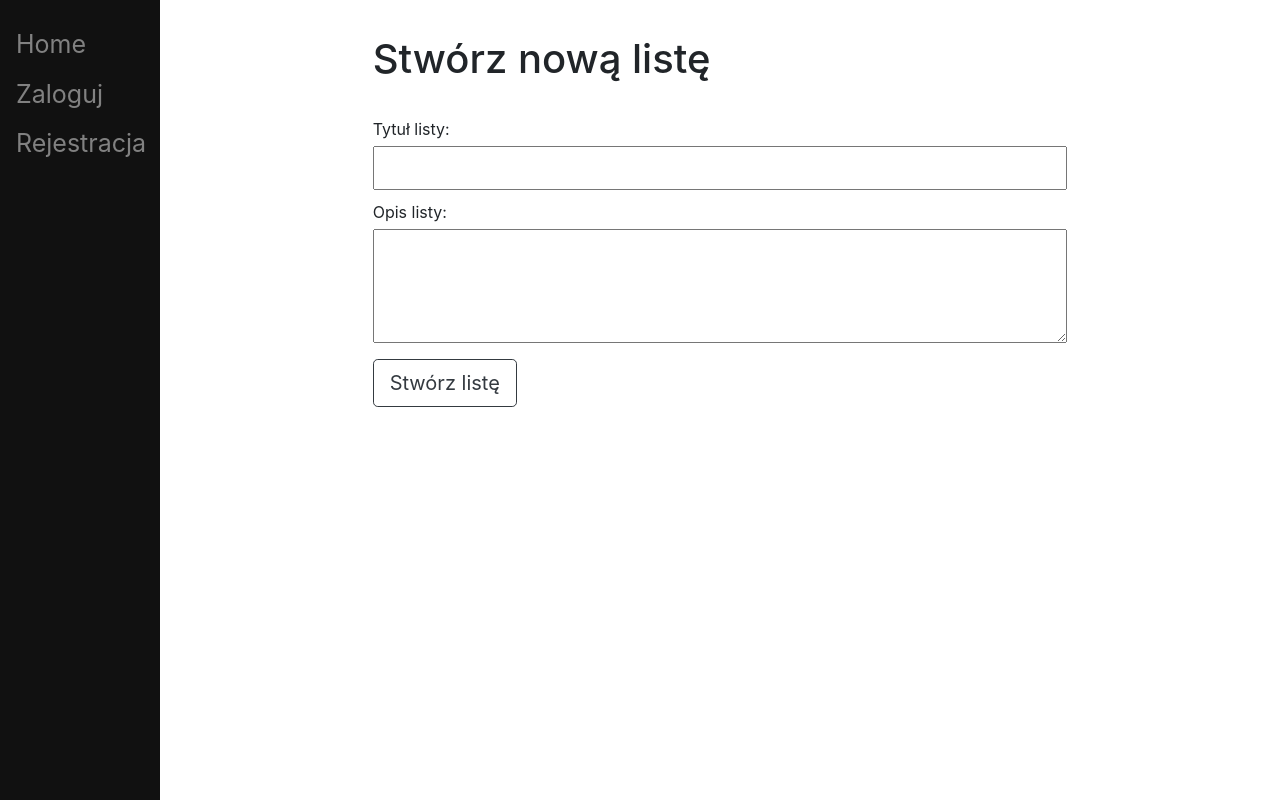
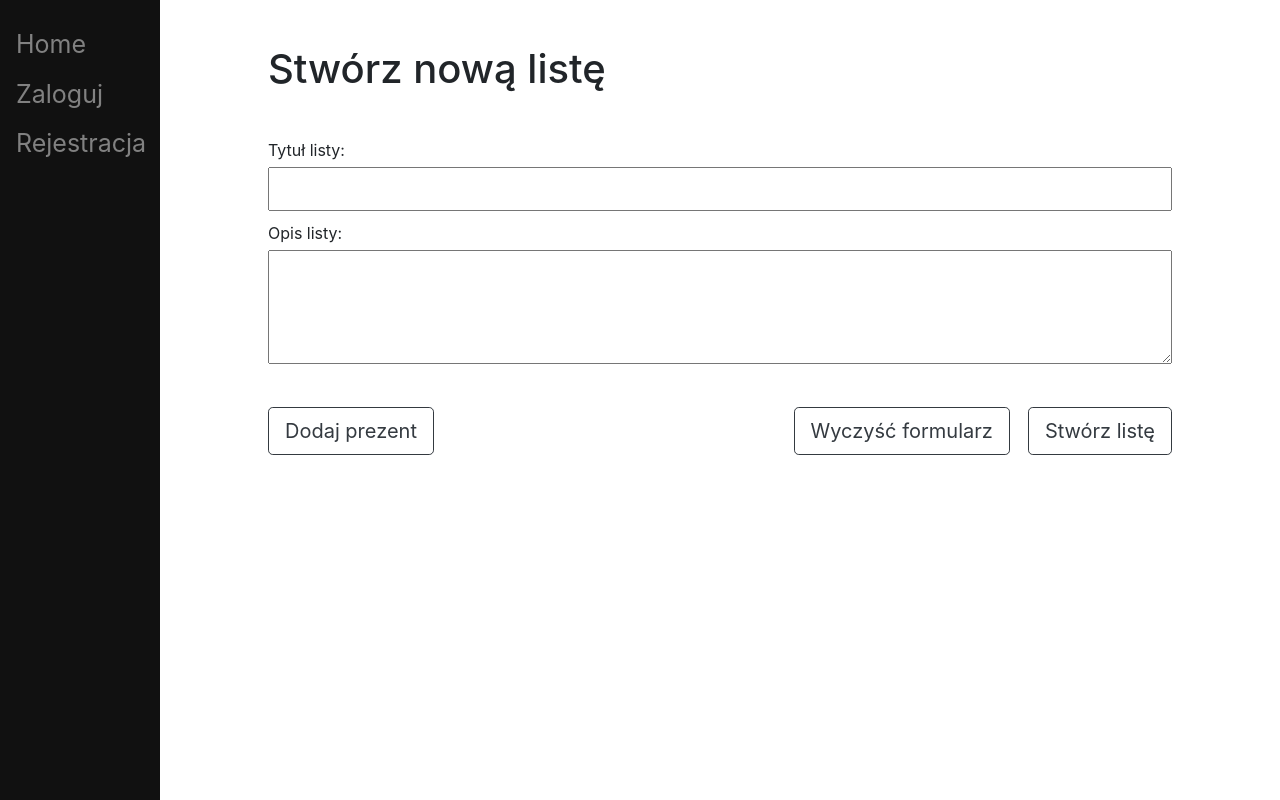
Before and after one commit to cninja5/AplikacjaWebowa, a Django app: page /createList/ in a window 1280 px wide. Run offline with Django 4.2, Linux system fonts and the light colour scheme.

Commit message:
Dodanie formularza do tworzenia  listy wraz z dodawaniem prezentów

```diff
--- a/WishLists/forms.py
+++ b/WishLists/forms.py
@@ -1,7 +1,7 @@
 # forms.py
 
 from django import forms
-from main.models import Listy
+from main.models import Listy, ZawartoscListy
 
 class ListyForm(forms.ModelForm):
     class Meta:
@@ -12,5 +12,13 @@ class ListyForm(forms.ModelForm):
             'opis': 'Opis listy'
         }
         widgets = {
-            'opis': forms.Textarea(attrs={'rows': 4, 'cols': 50})  # Ustawienia dla pola textarea
+            'opis': forms.Textarea(attrs={'rows': 4, 'cols': 50})
         }
+
+class ZawartoscListyForm(forms.ModelForm):
+    class Meta:
+        model = ZawartoscListy
+        fields = ['nazwaPrezentu']
+        labels = {
+            'nazwaPrezentu': 'Nazwa prezentu'
+        }
--- a/WishLists/templates/createList.html
+++ b/WishLists/templates/createList.html
@@ -1,19 +1,46 @@
 {% extends "main/base.html" %}
 
 {% block content %}
-
-
-
     <div class="form-container">
         <h1 class="witaj">Stwórz nową listę</h1>
-        <form method="post" enctype="multipart/form-data">
+        <form method="post" enctype="multipart/form-data" id="listForm">
             {% csrf_token %}
             <label for="id_tytul">Tytuł listy:</label>
             {{ form.tytul }}
             <label for="id_opis">Opis listy:</label>
             {{ form.opis }}
-            <button type="submit" class="btn btn-outline-dark btn-lg">Stwórz listę</button>
+            <div id="prezenty">
+                <!-- Pole na pierwszy prezent -->
+            </div>
+
+            <button type="button" class="btn btn-outline-dark btn-lg createListForm" onclick="addPresentField()">Dodaj prezent</button>
+            <button type="submit" class="btn btn-outline-dark btn-lg createListFormR">Stwórz listę</button>
+            <button type="reset" class="btn btn-outline-dark btn-lg createListFormR">Wyczyść formularz</button>
+
+
+
+
         </form>
     </div>
 
+    <script>
+
+        function removePresentField(button) {
+            button.parentNode.remove();
+        }
+
+        function addPresentField() {
+            const prezentyDiv = document.getElementById("prezenty");
+            const newField = document.createElement("div");
+            newField.innerHTML = `
+                <label>Nazwa prezentu:</label>
+                <input type="text" name="prezenty" class="form-control">
+                <button type="button" class="btn btn-outline-danger btn-sm deleteRightButton" onclick="removePresentField(this)">Usuń prezent</button>
+            `;
+
+            prezentyDiv.appendChild(newField);
+        }
+
+
+    </script>
 {% endblock %}
--- a/WishLists/views.py
+++ b/WishLists/views.py
@@ -4,19 +4,31 @@ from django.http import HttpResponse
 # views.py
 
 from django.shortcuts import render
-from .forms import ListyForm
+from .forms import ListyForm, ZawartoscListyForm
 
 
 def createList(request):
     if request.method == 'POST':
         form = ListyForm(request.POST)
+        zawartosc_form = ZawartoscListyForm(request.POST)
         if form.is_valid():
             new_list = form.save(commit=False)
-            new_list.loginWlasciciel = request.user  # Ustaw właściciela listy na aktualnego użytkownika
+            new_list.loginWlasciciel = request.user
             new_list.save()
-            form.save_m2m()  # Zapisz many-to-many relacje, jeśli istnieją
-            # Możesz dodać tutaj przekierowanie do innej strony po utworzeniu listy
+
+            if zawartosc_form.is_valid():
+                nazwy_prezentow = request.POST.getlist('prezenty')
+                for nazwa_prezentu in nazwy_prezentow:
+                    zawartosc = ZawartoscListy.objects.create(
+                        idListy=new_list,
+                        nazwaPrezentu=nazwa_prezentu
+                    )
+                    zawartosc.save()
+
+            form.save_m2m()
+            # Dodaj przekierowanie do innej strony po utworzeniu listy
     else:
         form = ListyForm()
+        zawartosc_form = ZawartoscListyForm()
 
-    return render(request, 'createList.html', {'form': form})
+    return render(request, 'createList.html', {'form': form, 'zawartosc_form': zawartosc_form})
--- a/static/css/style.css
+++ b/static/css/style.css
@@ -43,6 +43,10 @@
     margin-left: 5%;
 }
 
+.form-container {
+    margin: 0 auto;
+    width: 80%;
+}
 
 .form-container label {
     display: block; /* Ustawia etykiety jako blokowe, aby były nad polami */
@@ -59,3 +63,18 @@
 #loginScreen{
     float:right;
 }
+
+.createListForm{
+    margin-bottom: 15%;
+    margin-top: 3%;
+}
+.createListFormR{
+    margin-bottom: 15%;
+    margin-top: 3%;
+    margin-left: 2%;
+    float: right;
+}
+
+.deleteRightButton{
+    margin-bottom: 2%;
+}
```
